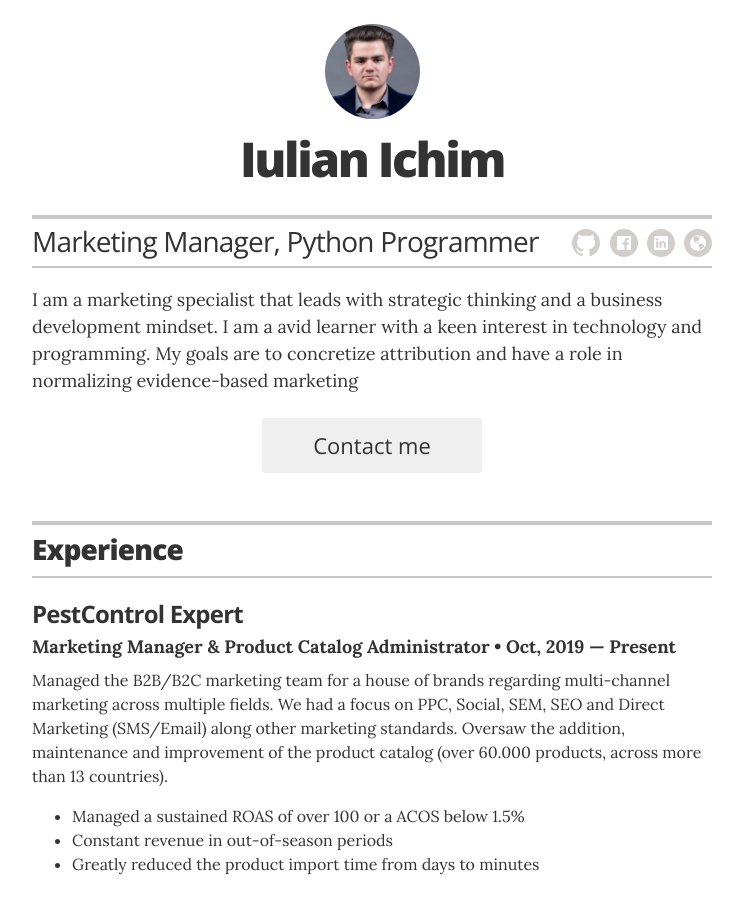
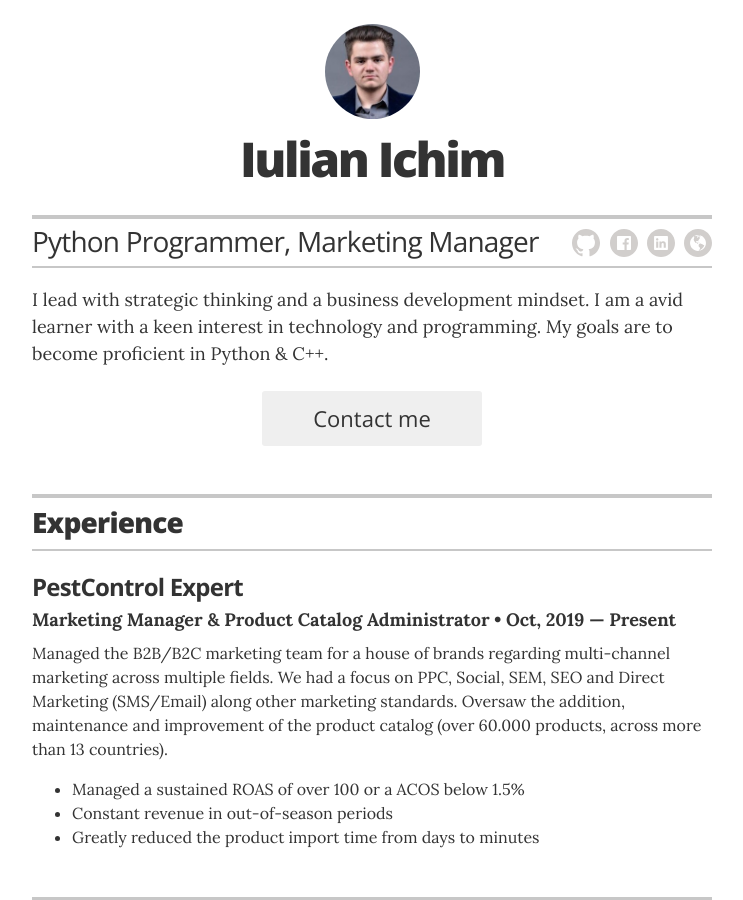
Before and after one commit to IulianIV/iulianiv.github.io, a Jekyll site: the page built from index.html, in a window 1280 px wide and 900 px high. Shown: the whole window, without its empty margins (268-1011 px from the left). Built offline with Jekyll 4.4.1, drawn with Linux system fonts in a browser that asks for light colours.

Commit message:
Update _config.yml

```diff
--- a/_config.yml
+++ b/_config.yml
@@ -11,7 +11,7 @@
 # Resume settings
 resume_avatar:                  "true"
 resume_name:                    "Iulian Ichim"
-resume_title:                   "Marketing Manager, Python Programmer"
+resume_title:                   "Python Programmer, Marketing Manager"
 
 # used for the contact button in _layouts/resume.html
 resume_contact_email:           "ichim.iulian12@gmail.com"
@@ -23,7 +23,7 @@
 resume_header_contact_info:     "Bucharest, Romania • ichim.iulian12@gmail.com"
 display_header_contact_info:    "false"
 
-resume_header_intro: "<p>I am a marketing specialist that leads with strategic thinking and a business development mindset. I am a avid learner with a keen interest in technology and programming. My goals are to concretize attribution and have a role in normalizing evidence-based marketing</p>"
+resume_header_intro: "<p>I lead with strategic thinking and a business development mindset. I am a avid learner with a keen interest in technology and programming. My goals are to become proficient in Python & C++.</p>"
 
 # use "yes" to display the email contact button,
 # "no" to display an "I'm not looking for work" message,
```
